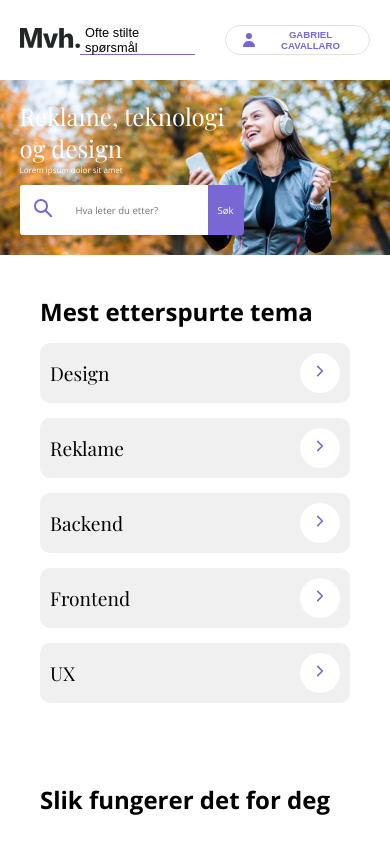
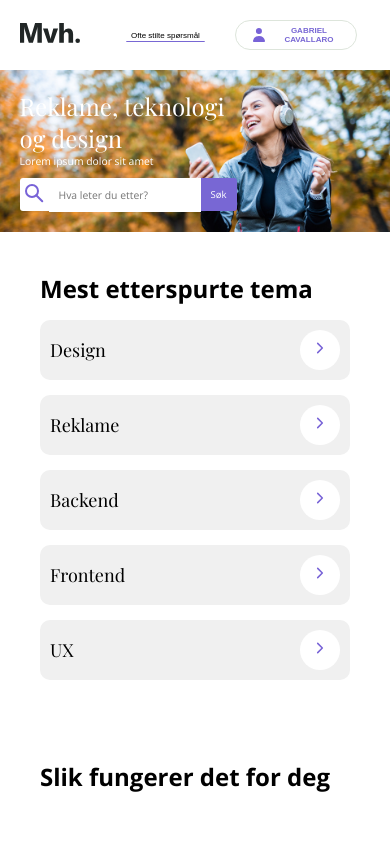
Before and after one commit to gabjcav/Mvh-oppgave, a React (Create React App) app: page / in a window 390 px wide. Shown: the top 844 px of the page. Built offline with nearby package versions, Linux system fonts and the light colour scheme.

Commit message:
added font-size var's

```diff
--- a/src/App.scss
+++ b/src/App.scss
@@ -16,4 +16,16 @@ button {
   --color-light-gray: #f0f0f0;
   --color-darker-gray: #e0e0e0;
   --color-light-green: #dde5db;
+
+  --font-size-2xsm: 0.5rem;
+  --font-size-xsm: 0.65rem;
+  --font-size-sm: 0.8rem;
+  --font-size-md: 1rem;
+  --font-size-lg: 1.125rem;
+  --font-size-xl: 1.25rem;
+  --font-size-2xl: 1.5rem;
+  --font-size-3xl: 2rem;
+  --font-size-4xl: 3rem;
+  --font-size-5xl: 4rem;
+  --font-size-6xl: 4.5rem;
 }
--- a/src/components/FooterContainer/index.jsx
+++ b/src/components/FooterContainer/index.jsx
@@ -21,7 +21,7 @@ const FooterContainer = () => {
             <a href="/">Kontakt oss</a>
           </li>
           <li>
-            <a href="/">Ofte Stilte spørsmål</a>
+            <a href="/">Ofte stilte spørsmål</a>
           </li>
         </ul>
         <ul>
@@ -35,7 +35,7 @@ const FooterContainer = () => {
             <a href="/">Betingelser</a>
           </li>
           <li>
-            <a href="/">Min Side</a>
+            <a href="/">Min side</a>
           </li>
         </ul>
         <ul id="press">
--- a/src/components/FooterContainer/index.scss
+++ b/src/components/FooterContainer/index.scss
@@ -12,7 +12,7 @@ footer {
       text-underline-offset: 5px;
       text-decoration-color: var(--color-purple);
       font-family: var(--sans-serif);
-      font-size: 1.2rem;
+      font-size: var(--font-size-xl);
       margin-left: 10%;
       &:hover {
         color: var(--color-purple);
@@ -58,12 +58,12 @@ footer {
     padding: 10px;
     #mail-link-container {
       #mail-link {
-        font-size: 0.8rem;
+        font-size: var(--font-size-sm);
       }
     }
     li {
       text-underline-offset: 2px;
-      font-size: 0.5rem;
+      font-size: var(--font-size-xsm);
     }
     #press {
       margin-left: 5%;
--- a/src/components/HeaderContainer/index.scss
+++ b/src/components/HeaderContainer/index.scss
@@ -11,7 +11,7 @@ header {
       gap: 30px;
       align-items: center;
       #faq-link {
-        font-size: 0.8rem;
+        font-size: var(--font-size-sm);
         color: black;
         // text-decoration: underline;
         // text-decoration-color: var(--color-purple);
@@ -43,7 +43,7 @@ header {
         align-items: center;
         font-weight: bold;
         border-radius: 15px;
-        font-size: 0.6rem;
+        font-size: var(--font-size-xsm);
         padding: 10px;
         color: var(--color-purple);
         border: 1px solid var(--color-light-green);
@@ -61,8 +61,13 @@ header {
 
   @media (max-width: 768px) {
     nav {
-      button {
-        font-size: 0.5rem;
+      #container {
+        #faq-link {
+          font-size: var(--font-size-2xsm);
+        }
+        button {
+          font-size: var(--font-size-2xsm);
+        }
       }
     }
   }
--- a/src/components/HeroContainer/index.jsx
+++ b/src/components/HeroContainer/index.jsx
@@ -1,7 +1,7 @@
 import React, { useState } from "react";
 import "./index.scss";
 import iconSearch from "../../img/icon-search.svg";
-import { subjectData } from "../../config/subjectData";
+import { subjectData } from "../../utils/subjectData";
 import { v4 as uuidv4 } from "uuid";
 const HeroContainer = () => {
   const [searchTerm, setSearchTerm] = useState("");
@@ -13,20 +13,22 @@ const HeroContainer = () => {
       <p>Lorem ipsum dolor sit amet</p>
       <div id="searchbar-container">
         <div id="searchbar">
-          <div id="icon-container">
+          <label id="icon-container" htmlFor="search-input">
             <img src={iconSearch} alt="Icon for searchbar." />
-          </div>
+          </label>
           <input
             onChange={(event) => {
               setSearchTerm(event.target.value);
             }}
             type="text"
+            id="search-input"
             placeholder="Hva leter du etter?"
           />
           <button>Søk</button>
         </div>
 
         {/* SEARCHBAR AUTOCOMPLETE */}
+        <div id="result-container">
           {subjectData
             .filter((value) => {
               if (searchTerm === "") {
@@ -40,11 +42,12 @@ const HeroContainer = () => {
             })
             .map((title) => {
               return (
-              <a href="/" key={uuidv4()} id="result-container">
+                <a href="/" key={uuidv4()}>
                   <p id="result">{title}</p>
                 </a>
               );
             })}
+        </div>
       </div>
     </section>
   );
--- a/src/components/HeroContainer/index.scss
+++ b/src/components/HeroContainer/index.scss
@@ -10,7 +10,7 @@
   h1,
   h2 {
     font-family: var(--serif);
-    font-size: 4.2rem;
+    font-size: var(--font-size-6xl);
     font-weight: 300;
   }
   p {
@@ -19,6 +19,7 @@
   #searchbar-container {
     display: flex;
     flex-direction: column;
+    position: relative;
     #searchbar {
       margin-top: 3%;
       display: flex;
@@ -31,13 +32,13 @@
       }
       input {
         font-family: var(--sans-serif);
-        font-size: 0.9rem;
+        font-size: var(--font-size-sm);
         padding: 20px;
         border: none;
       }
       button {
         font-family: var(--sans-serif);
-        font-size: 0.9rem;
+        font-size: var(--font-size-sm);
         padding: 20px;
         border: none;
         border-radius: 0px 3px 3px 0px;
@@ -46,12 +47,22 @@
       }
     }
     #result-container {
+      position: absolute;
+      top: 140px;
+      display: flex;
+      flex-direction: row;
       background-color: white;
-      color: black;
-      padding: 20px;
-      &:hover {
-        background-color: var(--color-light-gray);
-        cursor: pointer;
+      font-family: var(--sans-serif);
+      a {
+        background-color: white;
+        color: black;
+        border-radius: 1px;
+        padding: 20px;
+        text-decoration: none;
+        &:hover {
+          background-color: var(--color-light-gray);
+          cursor: pointer;
+        }
       }
     }
   }
@@ -62,35 +73,45 @@
     padding: 5%;
     h1,
     h2 {
-      font-size: 1.5rem;
+      font-size: var(--font-size-2xl);
     }
     p {
-      font-size: 0.5rem;
+      font-size: var(--font-size-xsm);
     }
 
     #searchbar-container {
       #searchbar {
         #icon-container {
-          padding: 10px;
+          padding: 1.5px;
+          height: 50%;
         }
         input {
           font-family: var(--sans-serif);
-          font-size: 0.6rem;
+          font-size: var(--font-size-xsm);
           padding: 10px;
+          height: 50%;
         }
         button {
           font-size: 0.6rem;
+          height: 50%;
           padding: 10px;
         }
       }
       #result-container {
-        background-color: white;
+        background-color: transparent;
         color: black;
-        padding: 10px;
-
+        padding: 0px;
+        flex-direction: row;
+        max-width: 300px;
+        left: 0px;
+        top: 70px;
+        gap: 5px;
         &:hover {
           background-color: var(--color-light-gray);
           cursor: pointer;
+        }
+        a {
+          padding: 5px;
         }
       }
     }
--- a/src/components/HowItWorksContainer/index.scss
+++ b/src/components/HowItWorksContainer/index.scss
@@ -2,7 +2,7 @@
   padding: 40px;
   h4 {
     font-family: var(--sans-serif);
-    font-size: 1.5em;
+    font-size: var(--font-size-2xl);
   }
 
   #hiw-container {
--- a/src/components/SubjectsContainer/index.jsx
+++ b/src/components/SubjectsContainer/index.jsx
@@ -1,7 +1,7 @@
 import React from "react";
 import "./index.scss";
 import iconArrow from "../../img/icon-arrow.svg";
-import { subjectData } from "../../config/subjectData";
+import { subjectData } from "../../utils/subjectData";
 import { v4 as uuidv4 } from "uuid";
 const SubjectsContainer = () => {
   return (
@@ -12,7 +12,7 @@ const SubjectsContainer = () => {
           return (
             <article key={uuidv4()}>
               <p>{subject}</p>
-              <button className="subject-btn">
+              <button id="subject-btn">
                 <img src={iconArrow} alt={`Arrow icon for ${subject}`} />
               </button>
             </article>
--- a/src/components/SubjectsContainer/index.scss
+++ b/src/components/SubjectsContainer/index.scss
@@ -3,7 +3,7 @@
   h3 {
     font-family: var(--sans-serif);
     margin-bottom: 15px;
-    font-size: 1.5em;
+    font-size: var(--font-size-2xl);
   }
   #subjects-container {
     display: grid;
@@ -16,12 +16,12 @@
       height: 60px;
       min-width: 15%;
       display: flex;
-      font-size: 1.2rem;
+      font-size: var(--font-size-lg);
       flex-direction: row;
       justify-content: space-between;
       align-items: center;
       border-radius: 10px;
-      .subject-btn {
+      #subject-btn {
         width: 40px;
         height: 40px;
         background-color: white;
```
Also changed, not shown: src/utils/subjectData.jsx (renamed from src/config/subjectData.jsx). Lines whose indentation alone changed are shown as unchanged.
